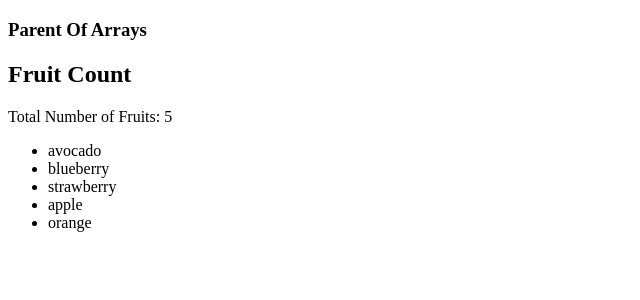
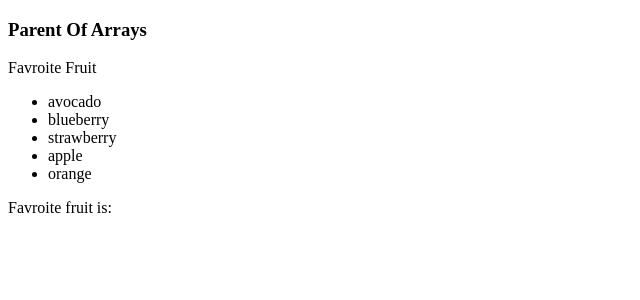
Before and after one commit to erashish41/react-practices, a React (Vite) app in the folder react-pr/04ParentChild/: page / in a window 1280 px wide. Shown: the top 300 px of the page, without its empty margins (0-640 px from the left). Built offline with nearby package versions, Linux system fonts and the light colour scheme.

Commit message:
favroite fruit

```diff
--- /dev/null
+++ b/react-pr/04ParentChild/src/componets/ArrayOfObjetsList/FavroiteFruit.jsx
@@ -0,0 +1,51 @@
+// by clicking on fruit it will become favorite (red color)
+import React, { useState } from 'react'
+
+const FavroiteFruit = () => {
+
+    const myList = [
+        { id: 'e', value: 'avocado' },
+        { id: 'd', value: 'blueberry' },
+        { id: 'c', value: 'strawberry' },
+        { id: 'a', value: 'apple' },
+        { id: 'b', value: 'orange' },
+    ];
+
+    const [fruit, setFruit] = useState([]);
+
+    const handleOnClick = (info) => {
+        if(fruit.includes(info)){
+            setFruit(fruit.filter((elm) => elm !== info))
+        }else{
+            setFruit([...fruit, info])
+            console.log("hello first", [...fruit]);
+
+        }
+    }
+
+  return (
+    <div>
+        <div>Favroite Fruit</div>
+        <ul>
+            {
+                    myList.map((item) => {
+                        return (
+                            <li
+                            key={item.value}
+                            onClick={() => handleOnClick(item.value)}   // pass item.value here
+                            style={{
+                                cursor: 'pointer',
+                                color: fruit.includes(item.value) ? "orange" : "black"
+                                }}
+                            >{item.value}</li>
+                        )
+                    })
+
+            }
+        </ul>
+        <p>Favroite fruit is: {fruit.join(", ")}</p>
+    </div>
+  )
+}
+
+export default FavroiteFruit
--- a/react-pr/04ParentChild/src/componets/ArrayOfObjetsList/ParentOfArray.jsx
+++ b/react-pr/04ParentChild/src/componets/ArrayOfObjetsList/ParentOfArray.jsx
@@ -7,6 +7,7 @@ import SortItems from './SortItems'
 import FilterItems from './FilterItems'
 import FilterByAlphabat from './FilterByAlphabat'
 import FruitCount from './FruitCount'
+import FavroiteFruit from './FavroiteFruit'
 
 const ParentOfArray = () => {
   return (
@@ -19,7 +20,8 @@ const ParentOfArray = () => {
         {/* <SortItems /> */}
         {/* <FilterItems /> */}
         {/* <FilterByAlphabat /> */}
-        <FruitCount />
+        {/* <FruitCount /> */}
+        <FavroiteFruit />
     </div>
   )
 }
```
